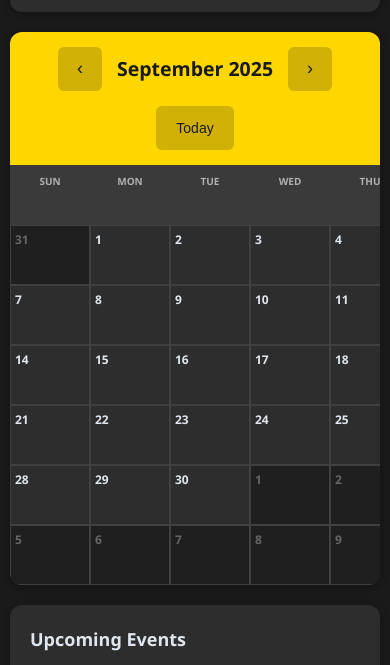
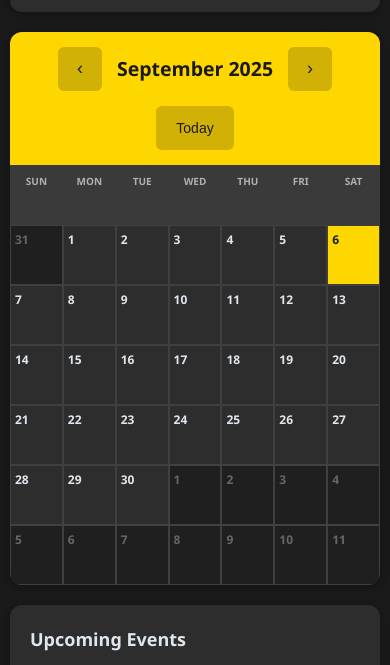
Before and after one commit to Mister-97/bxe-community-calendar, a plain HTML site: page index.html in a window 390 px wide. Shown: the part 145-810 px from the top of the page. Drawn offline with Linux system fonts and the light colour scheme; no server answers.

Commit message:
Update index.html

```diff
--- a/index.html
+++ b/index.html
@@ -889,7 +889,6 @@
             }
 
             .calendar-grid {
-                min-width: 560px;
                 grid-auto-rows: minmax(60px, auto);
             }
 
```
